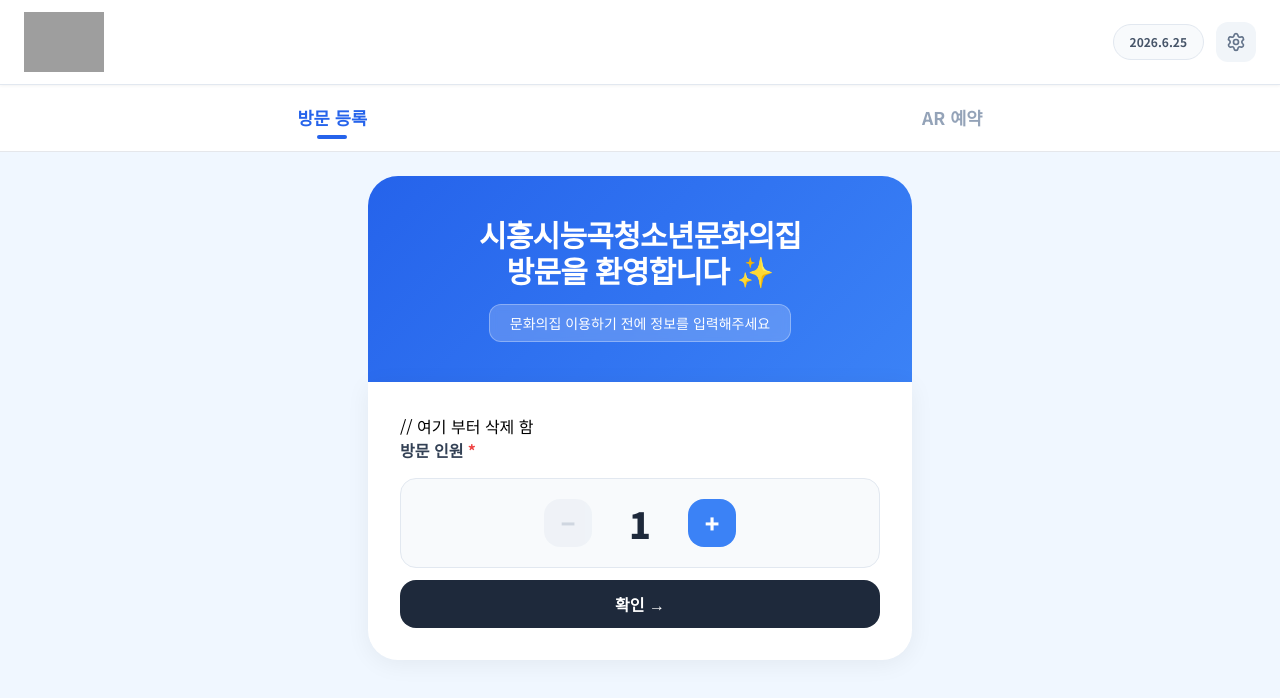
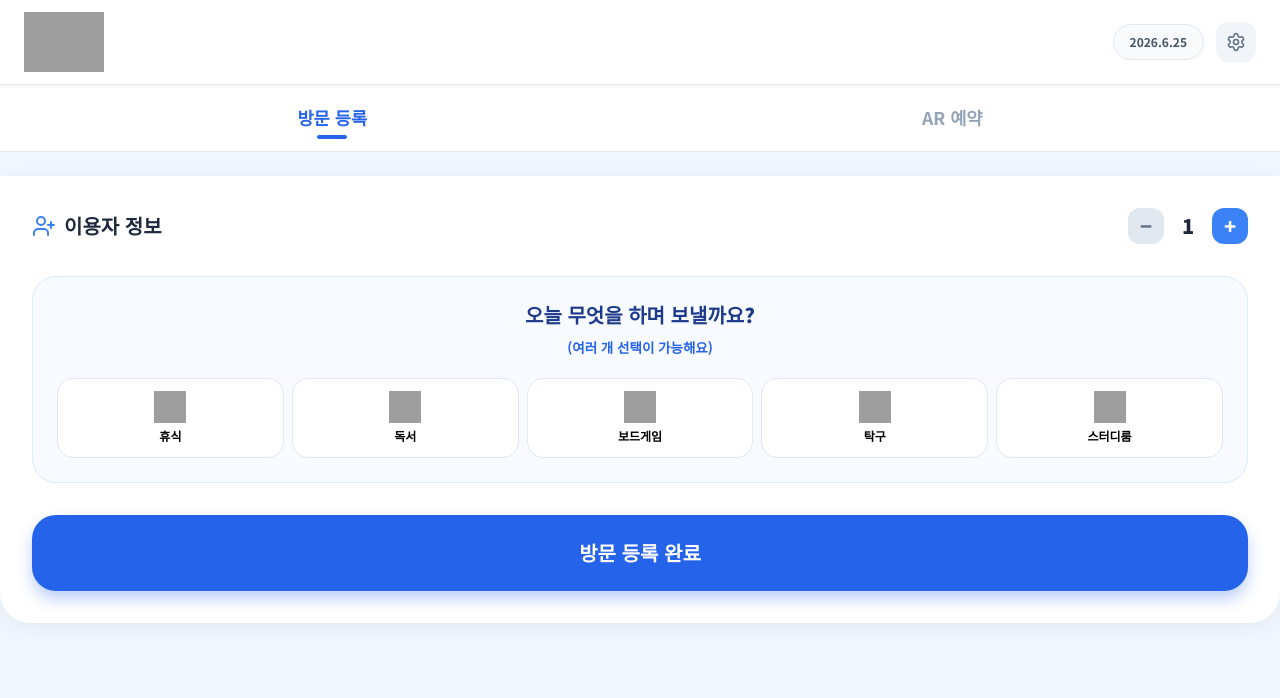
Before and after one commit to chlahTl/nchm_visiter, a website: page index.html in a window 1280 px wide. Drawn offline with nearby package versions, Linux system fonts and the light colour scheme; no server answers; grey boxes are pictures that could not be loaded.

Commit message:
Update index.html

```diff
--- a/index.html
+++ b/index.html
@@ -61,27 +61,61 @@
     </div>
 
     <!-- ==================== 메인 콘텐츠 컨테이너 ==================== -->
-    <div class="max-w-xl mx-auto px-4" id="main-content-container">
+    <!-- section-visit 안의 bg-white rounded-b-[30px] 내부 전체를 이걸로 교체 -->
+<div class="bg-white rounded-b-[30px] p-8 card-shadow space-y-8">
 
-        <!-- ==================== 1. 방문 등록 섹션 ==================== -->
-        <div id="section-visit" class="animate-fadeIn">
-            <div class="gradient-banner rounded-t-[30px] p-8 sm:p-10 text-center text-white">
-                <h1 class="text-2xl sm:text-3xl font-black mb-4 leading-tight tracking-tight">시흥시능곡청소년문화의집<br>방문을 환영합니다 ✨</h1>
-                <div class="bg-white/20 backdrop-blur-sm inline-block px-5 py-2 rounded-xl border border-white/30 text-[13px] sm:text-sm font-medium">문화의집 이용하기 전에 정보를 입력해주세요</div>
-            </div>
-            <div class="bg-white rounded-b-[30px] p-8 card-shadow space-y-8">
-                // 여기 부터 삭제 함
-               <!-- 인원수 선택 -->
-            <div>
-            <label class="block text-base font-bold mb-4 text-slate-700">방문 인원 <span class="text-red-500">*</span></label>
-            <div class="flex items-center justify-center gap-6 bg-slate-50 rounded-2xl py-5 border border-slate-200">
-                <button id="v-count-minus" onclick="changeVisitCount(-1)" class="w-12 h-12 rounded-2xl bg-slate-200 text-slate-400 text-2xl font-black flex items-center justify-center opacity-40 cursor-not-allowed">−</button>
-            <span id="v-count-display" class="text-4xl font-black text-slate-800 w-12 text-center">1</span>
-            <button onclick="changeVisitCount(1)" class="w-12 h-12 rounded-2xl bg-blue-500 text-white text-2xl font-black flex items-center justify-center hover:bg-blue-600">+</button>
-            </div>
-            <button onclick="confirmVisitCount()" class="mt-3 w-full py-3 bg-slate-800 text-white font-bold rounded-2xl text-base hover:bg-slate-900 transition-colors">확인 →</button>
-            </div>
-            </div>
+    <!-- 이용자 정보 헤더 + +/- 버튼 -->
+    <div class="flex justify-between items-center">
+        <h2 class="text-xl font-bold text-slate-800 flex items-center gap-2">
+            <i data-lucide="user-plus" class="w-6 h-6 text-blue-500"></i> 이용자 정보
+        </h2>
+        <div class="flex items-center gap-3">
+            <button onclick="changeVisitCount(-1)" class="w-9 h-9 rounded-xl bg-slate-200 text-slate-500 text-xl font-black flex items-center justify-center hover:bg-slate-300 transition-all">−</button>
+            <span id="v-count-display" class="text-xl font-black text-slate-800 w-6 text-center">1</span>
+            <button onclick="changeVisitCount(1)" class="w-9 h-9 rounded-xl bg-blue-500 text-white text-xl font-black flex items-center justify-center hover:bg-blue-600 transition-all">+</button>
+        </div>
+    </div>
+
+    <!-- 방문자 카드 컨테이너 -->
+    <div id="visit-user-container" class="space-y-4"></div>
+
+    <!-- 이용 목적 섹션 -->
+    <div class="bg-blue-50/50 rounded-3xl p-6 border border-blue-100">
+        <div class="text-center mb-5">
+            <h2 class="text-xl font-black text-blue-900">오늘 무엇을 하며 보낼까요?</h2>
+            <p class="text-blue-600 text-[13.5px] mt-2 font-bold">(여러 개 선택이 가능해요)</p>
+        </div>
+        <div class="grid grid-cols-5 gap-2">
+            <button onclick="togglePurpose(this)" class="choice-btn v-purpose flex flex-col items-center p-3 rounded-2xl">
+                <img src="https://em-content.zobj.net/source/apple/354/hot-beverage_2615.png" class="w-8 h-8 mb-1" alt="휴식">
+                <span class="text-[12px] font-bold">휴식</span>
+                <div class="check-badge"><i data-lucide="check" class="w-3 h-3"></i></div>
+            </button>
+            <button onclick="togglePurpose(this)" class="choice-btn v-purpose flex flex-col items-center p-3 rounded-2xl">
+                <img src="https://em-content.zobj.net/source/apple/354/open-book_1f4d6.png" class="w-8 h-8 mb-1" alt="독서">
+                <span class="text-[12px] font-bold">독서</span>
+                <div class="check-badge"><i data-lucide="check" class="w-3 h-3"></i></div>
+            </button>
+            <button onclick="togglePurpose(this)" class="choice-btn v-purpose flex flex-col items-center p-3 rounded-2xl">
+                <img src="https://em-content.zobj.net/source/apple/354/game-die_1f3b2.png" class="w-8 h-8 mb-1" alt="보드게임">
+                <span class="text-[12px] font-bold">보드게임</span>
+                <div class="check-badge"><i data-lucide="check" class="w-3 h-3"></i></div>
+            </button>
+            <button onclick="togglePurpose(this)" class="choice-btn v-purpose flex flex-col items-center p-3 rounded-2xl">
+                <img src="https://em-content.zobj.net/source/apple/354/ping-pong_1f3d3.png" class="w-8 h-8 mb-1" alt="탁구">
+                <span class="text-[12px] font-bold">탁구</span>
+                <div class="check-badge"><i data-lucide="check" class="w-3 h-3"></i></div>
+            </button>
+            <button onclick="togglePurpose(this)" class="choice-btn v-purpose flex flex-col items-center p-3 rounded-2xl">
+                <img src="https://em-content.zobj.net/source/apple/354/laptop_1f4bb.png" class="w-8 h-8 mb-1" alt="스터디룸">
+                <span class="text-[12px] font-bold">스터디룸</span>
+                <div class="check-badge"><i data-lucide="check" class="w-3 h-3"></i></div>
+            </button>
+        </div>
+    </div>
+
+    <button onclick="submitForm('visit')" class="submit-btn w-full text-white text-xl font-bold py-6 rounded-3xl">방문 등록 완료</button>
+</div>
 
 <!-- 방문자 카드 (확인 후 표시) -->
 <div id="visit-user-container" class="hidden space-y-4"></div>
```
